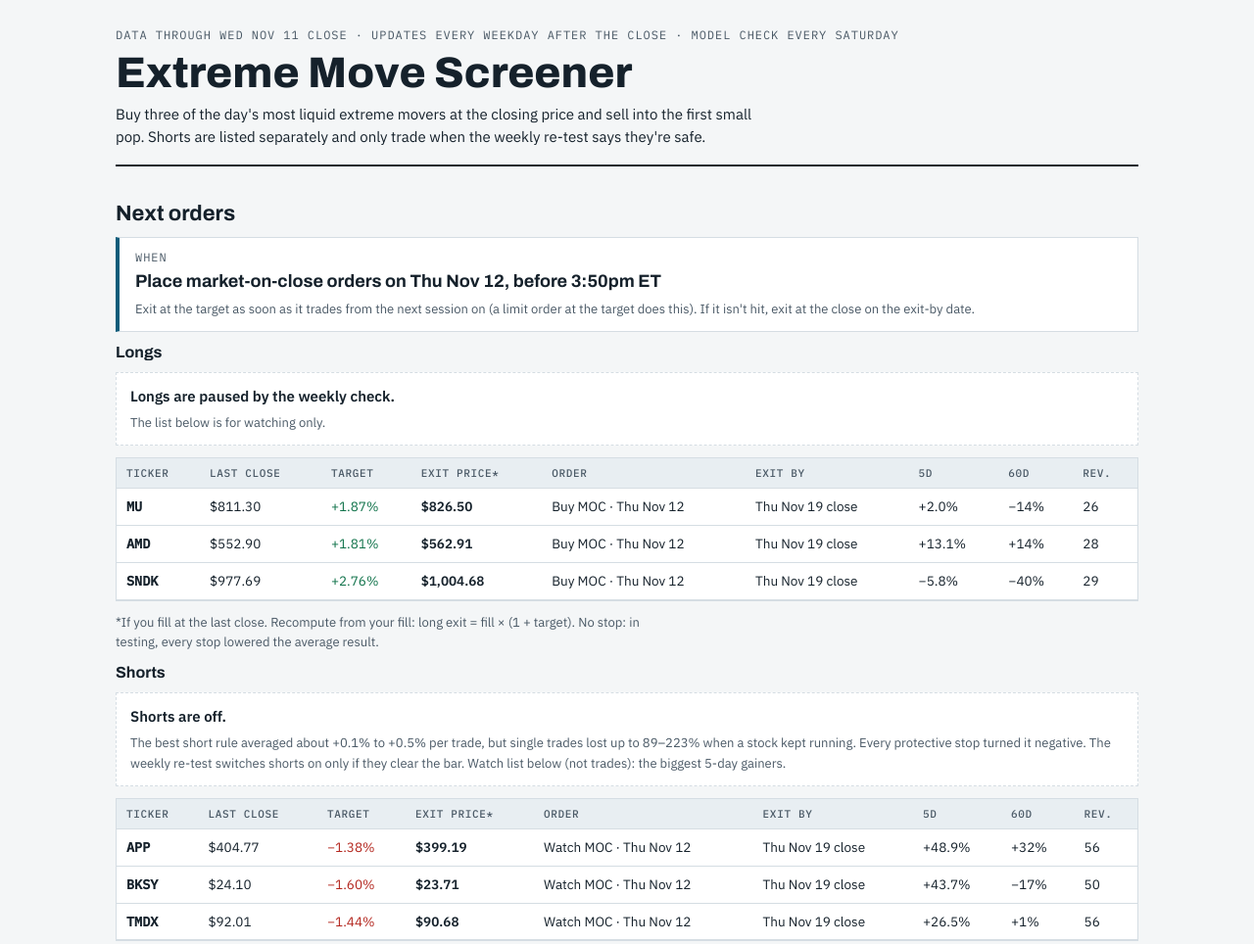
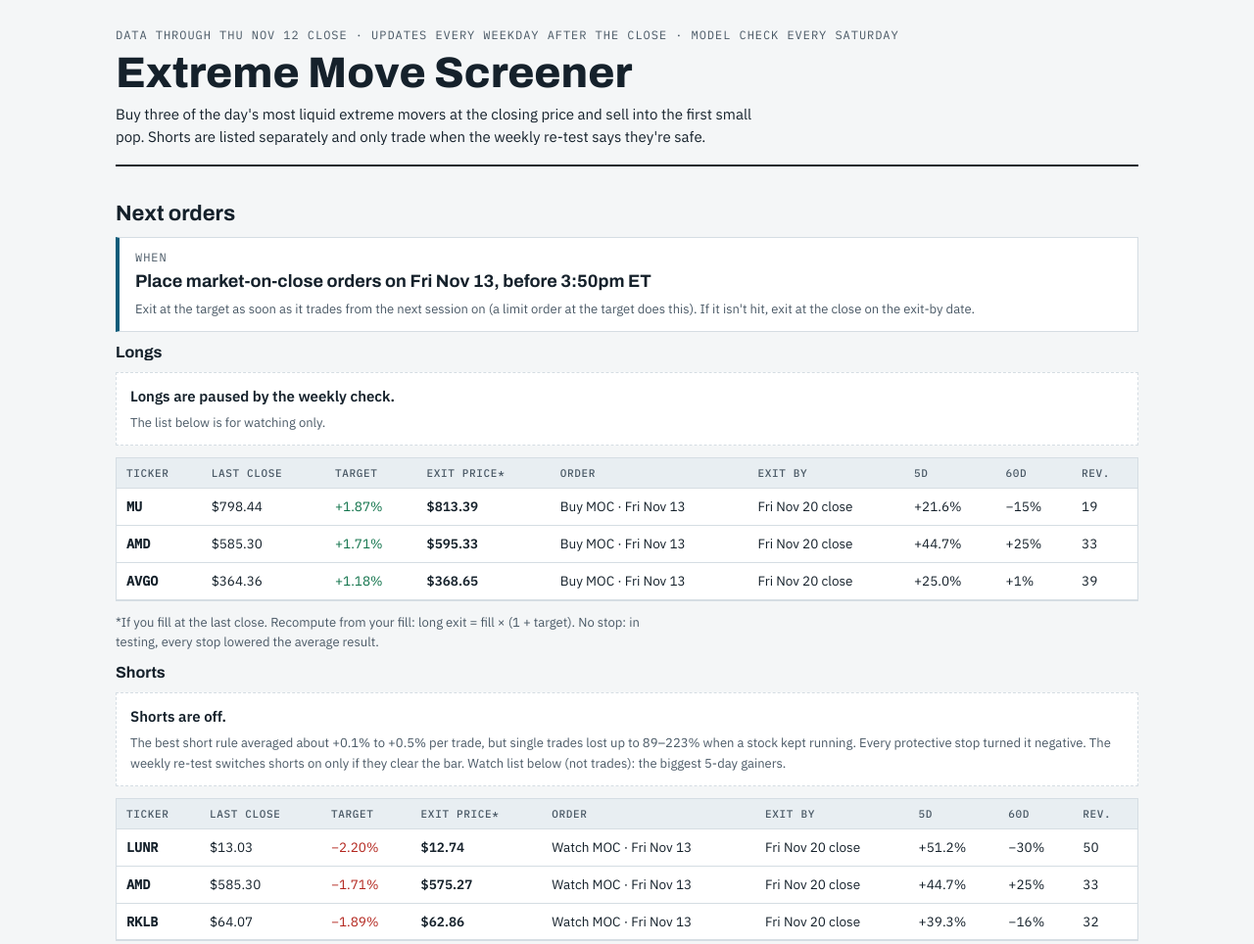
Before and after one commit to sujansannidhi/extreme-move-screener, a plain HTML site: page public/index.html in a window 1280 px wide. Shown: the top 964 px of the page at 98% size. Drawn offline with Linux system fonts and the light colour scheme.

Commit message:
Daily screen 2026-11-13

```diff
--- a/public/index.html
+++ b/public/index.html
@@ -31,20 +31,20 @@ tbody th{font-family:var(--mono)} .pos{color:var(--gain)} .neg{color:var(--loss)
 .tabs button[aria-pressed=true]{background:var(--ink);color:var(--paper)} .log{max-height:520px;overflow:auto}
 details summary{cursor:pointer;font-weight:600;margin:6px 0}
 </style></head><body><div class="wrap">
-<header><div class="eb">Data through Wed Nov 11 close · updates every weekday after the close · model check every Saturday</div>
+<header><div class="eb">Data through Thu Nov 12 close · updates every weekday after the close · model check every Saturday</div>
 <h1>Extreme Move Screener</h1>
 <p>Buy three of the day's most liquid extreme movers at the closing price and sell into the first small pop. Shorts are listed separately and only trade when the weekly re-test says they're safe.</p></header>
 
 <section><h2>Next orders</h2>
-<div class="when"><span class="eb">When</span><b>Place market-on-close orders on Thu Nov 12, before 3:50pm ET</b>
+<div class="when"><span class="eb">When</span><b>Place market-on-close orders on Fri Nov 13, before 3:50pm ET</b>
 <span class="note">Exit at the target as soon as it trades from the next session on (a limit order at the target does this). If it isn't hit, exit at the close on the exit-by date.</span></div>
 <h3>Longs</h3>
 <div class='off'><b>Longs are paused by the weekly check.</b><span class='note'>The list below is for watching only.</span></div>
-<div class="scroll"><table><thead><tr><th>Ticker</th><th>Last close</th><th>Target</th><th>Exit price*</th><th>Order</th><th>Exit by</th><th>5D</th><th>60D</th><th title='Reversal Score: higher means more pullback risk'>Rev.</th></tr></thead><tbody><tr><th>MU</th><td>$811.30</td><td class='pos'>+1.87%</td><td><b>$826.50</b></td><td>Buy MOC · Thu Nov 12</td><td>Thu Nov 19 close</td><td>+2.0%</td><td>−14%</td><td>26</td></tr><tr><th>AMD</th><td>$552.90</td><td class='pos'>+1.81%</td><td><b>$562.91</b></td><td>Buy MOC · Thu Nov 12</td><td>Thu Nov 19 close</td><td>+13.1%</td><td>+14%</td><td>28</td></tr><tr><th>SNDK</th><td>$977.69</td><td class='pos'>+2.76%</td><td><b>$1,004.68</b></td><td>Buy MOC · Thu Nov 12</td><td>Thu Nov 19 close</td><td>−5.8%</td><td>−40%</td><td>29</td></tr></tbody></table></div>
+<div class="scroll"><table><thead><tr><th>Ticker</th><th>Last close</th><th>Target</th><th>Exit price*</th><th>Order</th><th>Exit by</th><th>5D</th><th>60D</th><th title='Reversal Score: higher means more pullback risk'>Rev.</th></tr></thead><tbody><tr><th>MU</th><td>$798.44</td><td class='pos'>+1.87%</td><td><b>$813.39</b></td><td>Buy MOC · Fri Nov 13</td><td>Fri Nov 20 close</td><td>+21.6%</td><td>−15%</td><td>19</td></tr><tr><th>AMD</th><td>$585.30</td><td class='pos'>+1.71%</td><td><b>$595.33</b></td><td>Buy MOC · Fri Nov 13</td><td>Fri Nov 20 close</td><td>+44.7%</td><td>+25%</td><td>33</td></tr><tr><th>AVGO</th><td>$364.36</td><td class='pos'>+1.18%</td><td><b>$368.65</b></td><td>Buy MOC · Fri Nov 13</td><td>Fri Nov 20 close</td><td>+25.0%</td><td>+1%</td><td>39</td></tr></tbody></table></div>
 <p class="note">*If you fill at the last close. Recompute from your fill: long exit = fill × (1 + target). No stop: in testing, every stop lowered the average result.</p>
 <h3>Shorts</h3>
 <div class='off'><b>Shorts are off.</b><span class='note'>The best short rule averaged about +0.1% to +0.5% per trade, but single trades lost up to 89–223% when a stock kept running. Every protective stop turned it negative. The weekly re-test switches shorts on only if they clear the bar. Watch list below (not trades): the biggest 5-day gainers.</span></div>
-<div class="scroll"><table><thead><tr><th>Ticker</th><th>Last close</th><th>Target</th><th>Exit price*</th><th>Order</th><th>Exit by</th><th>5D</th><th>60D</th><th title='Reversal Score: higher means more pullback risk'>Rev.</th></tr></thead><tbody><tr><th>APP</th><td>$404.77</td><td class='neg'>−1.38%</td><td><b>$399.19</b></td><td>Watch MOC · Thu Nov 12</td><td>Thu Nov 19 close</td><td>+48.9%</td><td>+32%</td><td>56</td></tr><tr><th>BKSY</th><td>$24.10</td><td class='neg'>−1.60%</td><td><b>$23.71</b></td><td>Watch MOC · Thu Nov 12</td><td>Thu Nov 19 close</td><td>+43.7%</td><td>−17%</td><td>50</td></tr><tr><th>TMDX</th><td>$92.01</td><td class='neg'>−1.44%</td><td><b>$90.68</b></td><td>Watch MOC · Thu Nov 12</td><td>Thu Nov 19 close</td><td>+26.5%</td><td>+1%</td><td>56</td></tr></tbody></table></div>
+<div class="scroll"><table><thead><tr><th>Ticker</th><th>Last close</th><th>Target</th><th>Exit price*</th><th>Order</th><th>Exit by</th><th>5D</th><th>60D</th><th title='Reversal Score: higher means more pullback risk'>Rev.</th></tr></thead><tbody><tr><th>LUNR</th><td>$13.03</td><td class='neg'>−2.20%</td><td><b>$12.74</b></td><td>Watch MOC · Fri Nov 13</td><td>Fri Nov 20 close</td><td>+51.2%</td><td>−30%</td><td>50</td></tr><tr><th>AMD</th><td>$585.30</td><td class='neg'>−1.71%</td><td><b>$575.27</b></td><td>Watch MOC · Fri Nov 13</td><td>Fri Nov 20 close</td><td>+44.7%</td><td>+25%</td><td>33</td></tr><tr><th>RKLB</th><td>$64.07</td><td class='neg'>−1.89%</td><td><b>$62.86</b></td><td>Watch MOC · Fri Nov 13</td><td>Fri Nov 20 close</td><td>+39.3%</td><td>−16%</td><td>32</td></tr></tbody></table></div>
 </section>
 
 <section><h2>Trade log</h2>
```
Also changed, not shown: out/plan_2026-11-12.csv (added, +7 -0 lines), 1 other file.
